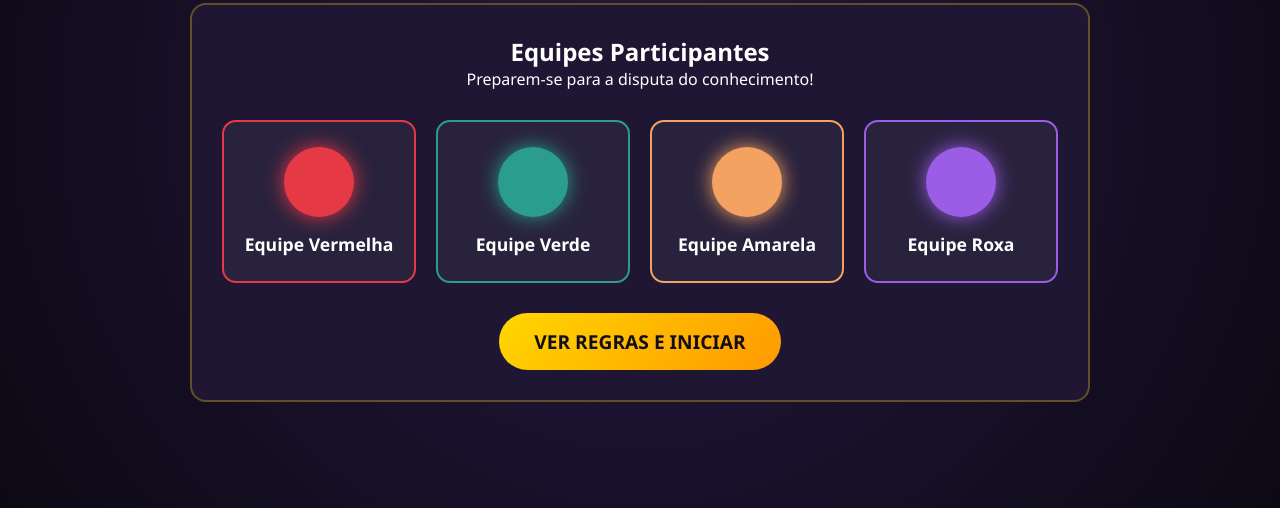
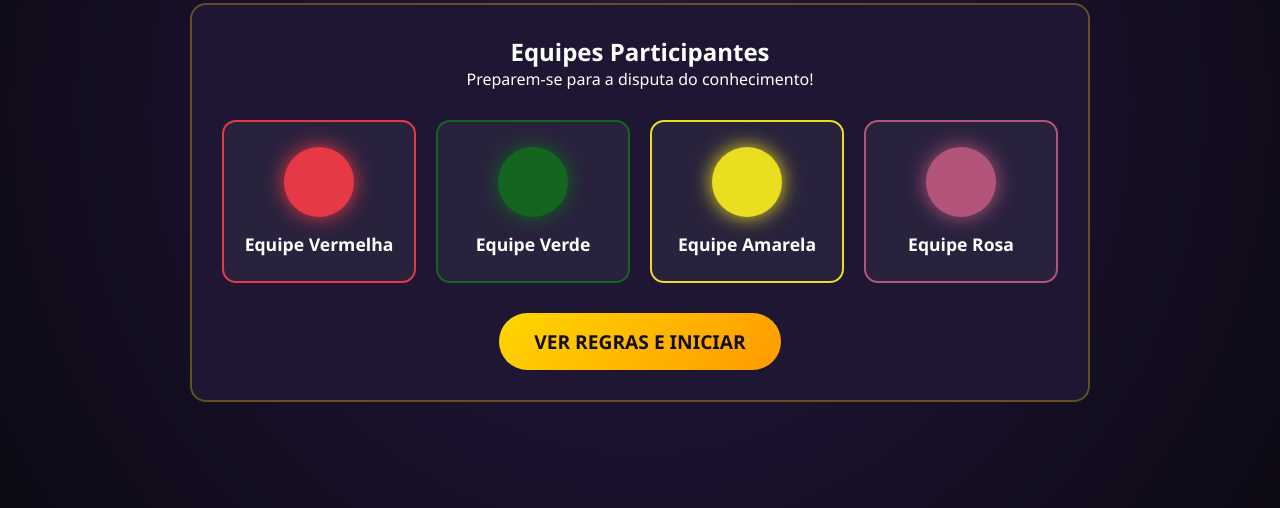
Before and after one commit to PedrroSousa/Show-da-Consciencia-Negra, a plain HTML site: page index.html in a window 1280 px wide. Shown: the part 292-800 px from the top of the page. Drawn offline with Linux system fonts and the light colour scheme.

Commit message:
update cores

```diff
--- a/index.html
+++ b/index.html
@@ -24,17 +24,17 @@
                     <div class="preview-circle"></div>
                     <span>Equipe Vermelha</span>
                 </div>
-                <div class="team-preview-card" style="--team-color: #2a9d8f;">
+                <div class="team-preview-card" style="--team-color: #136520;">
                     <div class="preview-circle"></div>
                     <span>Equipe Verde</span>
                 </div>
-                <div class="team-preview-card" style="--team-color: #f4a261;">
+                <div class="team-preview-card" style="--team-color: #ebdd20;">
                     <div class="preview-circle"></div>
                     <span>Equipe Amarela</span>
                 </div>
-                <div class="team-preview-card" style="--team-color: #9b5de5;">
+                <div class="team-preview-card" style="--team-color: #b3547b;">
                     <div class="preview-circle"></div>
-                    <span>Equipe Roxa</span>
+                    <span>Equipe Rosa</span>
                 </div>
             </div>
 
--- a/script.js
+++ b/script.js
@@ -205,9 +205,9 @@ const PERGUNTA_SURPRESA_EXTRA = {
 let filaPerguntas = [];
 let equipes = [
     { id: 0, nome: "Equipe Vermelha", cor: "#e63946", pontos: 0, usoFifty: false, usoDouble: false },
-    { id: 1, nome: "Equipe Verde", cor: "#2a9d8f", pontos: 0, usoFifty: false, usoDouble: false },
-    { id: 2, nome: "Equipe Amarela", cor: "#f4a261", pontos: 0, usoFifty: false, usoDouble: false },
-    { id: 3, nome: "Equipe Roxa", cor: "#9b5de5", pontos: 0, usoFifty: false, usoDouble: false }
+    { id: 1, nome: "Equipe Verde", cor: "#136520", pontos: 0, usoFifty: false, usoDouble: false },
+    { id: 2, nome: "Equipe Amarela", cor: "#ebdd20", pontos: 0, usoFifty: false, usoDouble: false },
+    { id: 3, nome: "Equipe Rosa", cor: "#b3547b", pontos: 0, usoFifty: false, usoDouble: false }
 ];
 
 let indiceFilaAtual = 0;
```
